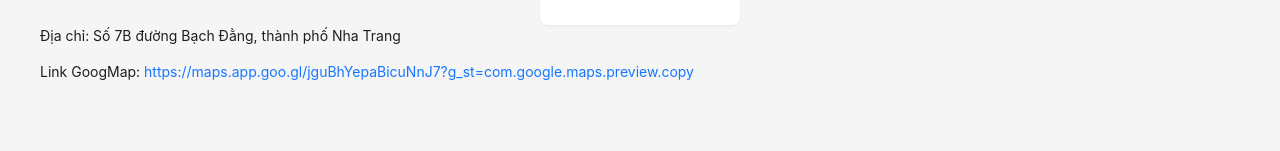
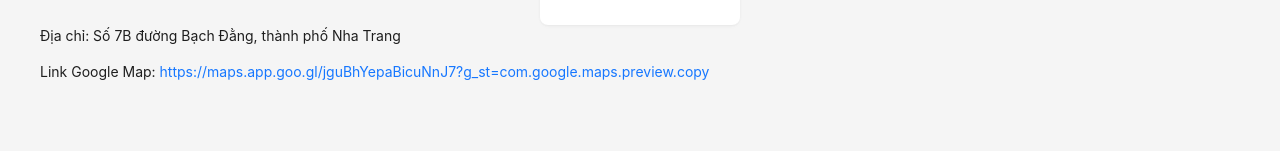
Before and after one commit to BK54anktran/BookCar, a React (Create React App) app: page / in a window 1280 px wide. Shown: the part 997-1148 px from the top of the page. Built offline with nearby package versions, Linux system fonts and the light colour scheme; no server answers; the database is empty.

Commit message:
24-06-25-update_link_GGMAP_v1

```diff
--- a/src/pages/Index.jsx
+++ b/src/pages/Index.jsx
@@ -222,7 +222,7 @@ const CarBookingIntroAnt = () => {
         </Row>
 
         <Paragraph>{t('address')}</Paragraph>
-        <Paragraph>Link GoogMap: <a href='https://maps.app.goo.gl/jguBhYepaBicuNnJ7?g_st=com.google.maps.preview.copy' target='_blank' rel="noreferrer">https://maps.app.goo.gl/jguBhYepaBicuNnJ7?g_st=com.google.maps.preview.copy</a></Paragraph>
+        <Paragraph>Link Google Map: <a href='https://maps.app.goo.gl/jguBhYepaBicuNnJ7?g_st=com.google.maps.preview.copy' target='_blank' rel="noreferrer">https://maps.app.goo.gl/jguBhYepaBicuNnJ7?g_st=com.google.maps.preview.copy</a></Paragraph>
       </Content>
 
       <Footer style={{ textAlign: 'center' }}>
```
